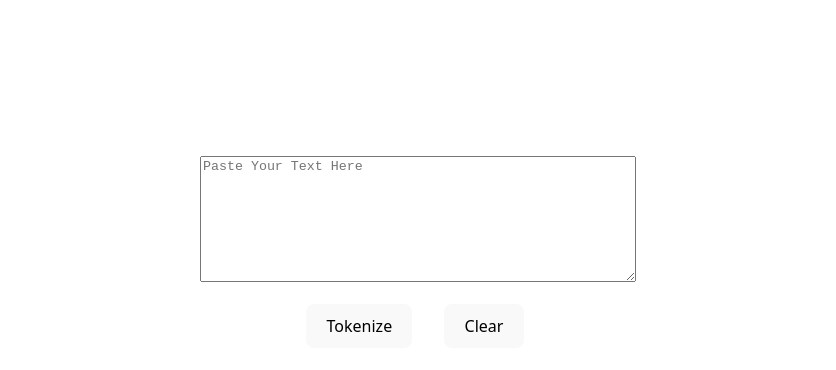
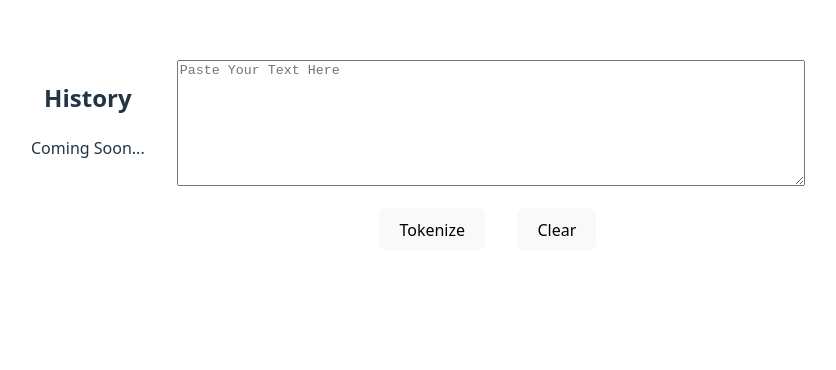
Before and after one commit to JPEscobari/AI-Tokenizer, a React (Vite) app in the folder client/: page / in a window 1280 px wide. Shown: the part 140-510 px from the top of the page, without its empty margins (225-1061 px from the left). Built offline with nearby package versions, Linux system fonts and the light colour scheme.

Commit message:
Add History Section to App.jsx

```diff
--- a/client/src/App.css
+++ b/client/src/App.css
@@ -3,6 +3,24 @@
   margin: 0 auto;
   padding: 2rem;
   text-align: center;
+}
+
+.main-container {
+  display: grid;
+  grid-template-columns: auto 1fr;
+  width: 100vh;
+}
+
+.history{
+  overflow-y: scroll;
+  height: 50vh;
+  padding:  2vmin;
+  justify-content: center;
+}
+
+.tokenizer-app {
+  padding: 2vmin;
+  justify-content: center;
 }
 
 .text-area {
--- a/client/src/App.jsx
+++ b/client/src/App.jsx
@@ -54,6 +54,12 @@ function handleCloseDetails() {
 
   return (
     <>
+      <div className='main-container'>
+        <section className="history">
+          <h2>History</h2>
+          <p>Coming Soon...</p>
+        </section>
+        <section className='tokenizer-app'>
             <textarea
             value={input}
             onChange={(e) => setInput(e.target.value)}
@@ -109,6 +115,8 @@ function handleCloseDetails() {
                 </button>
               </div>
             }
+        </section>
+      </div>
     </>
   )
 }
```
Lines whose indentation alone changed are shown as unchanged.
